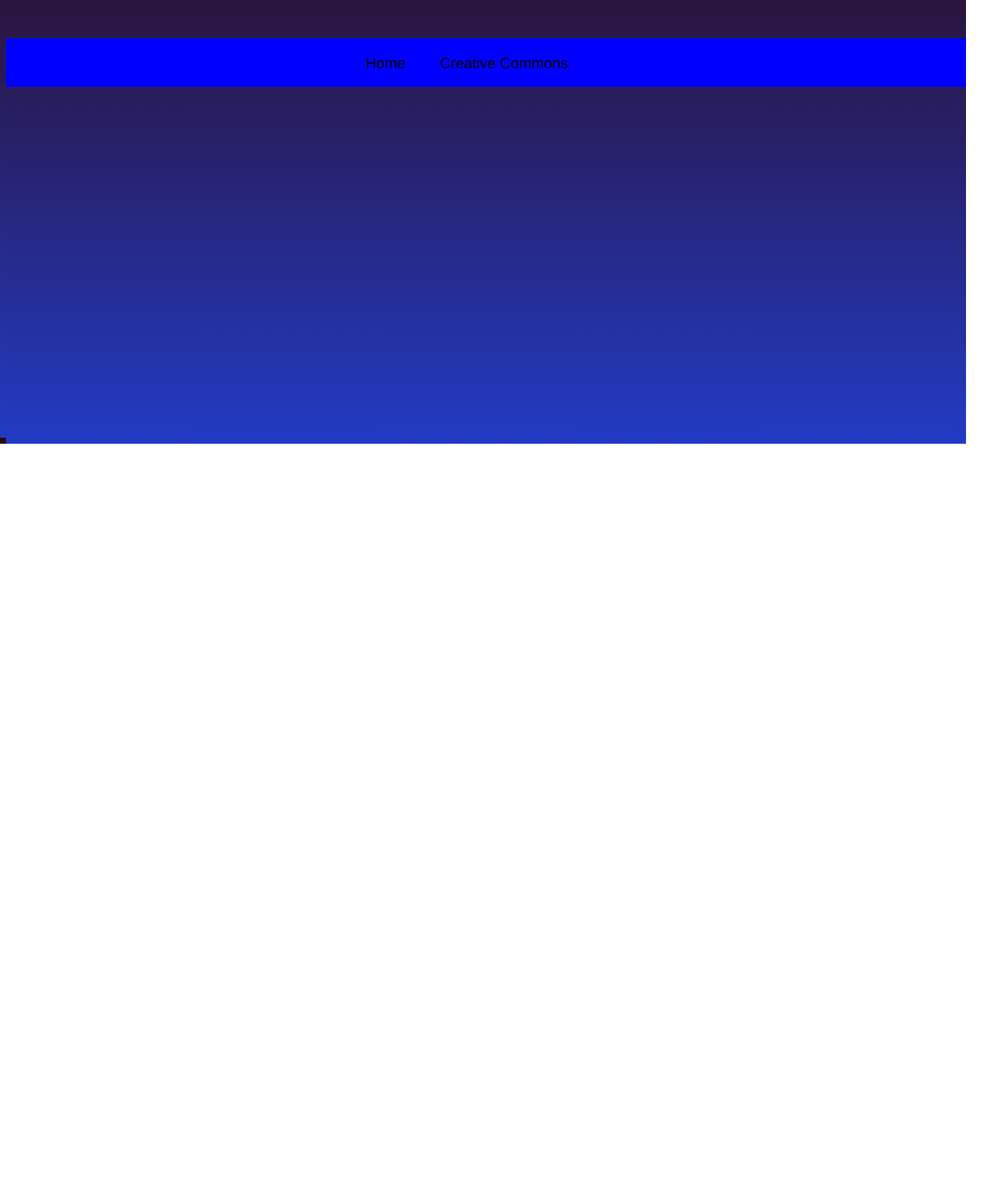
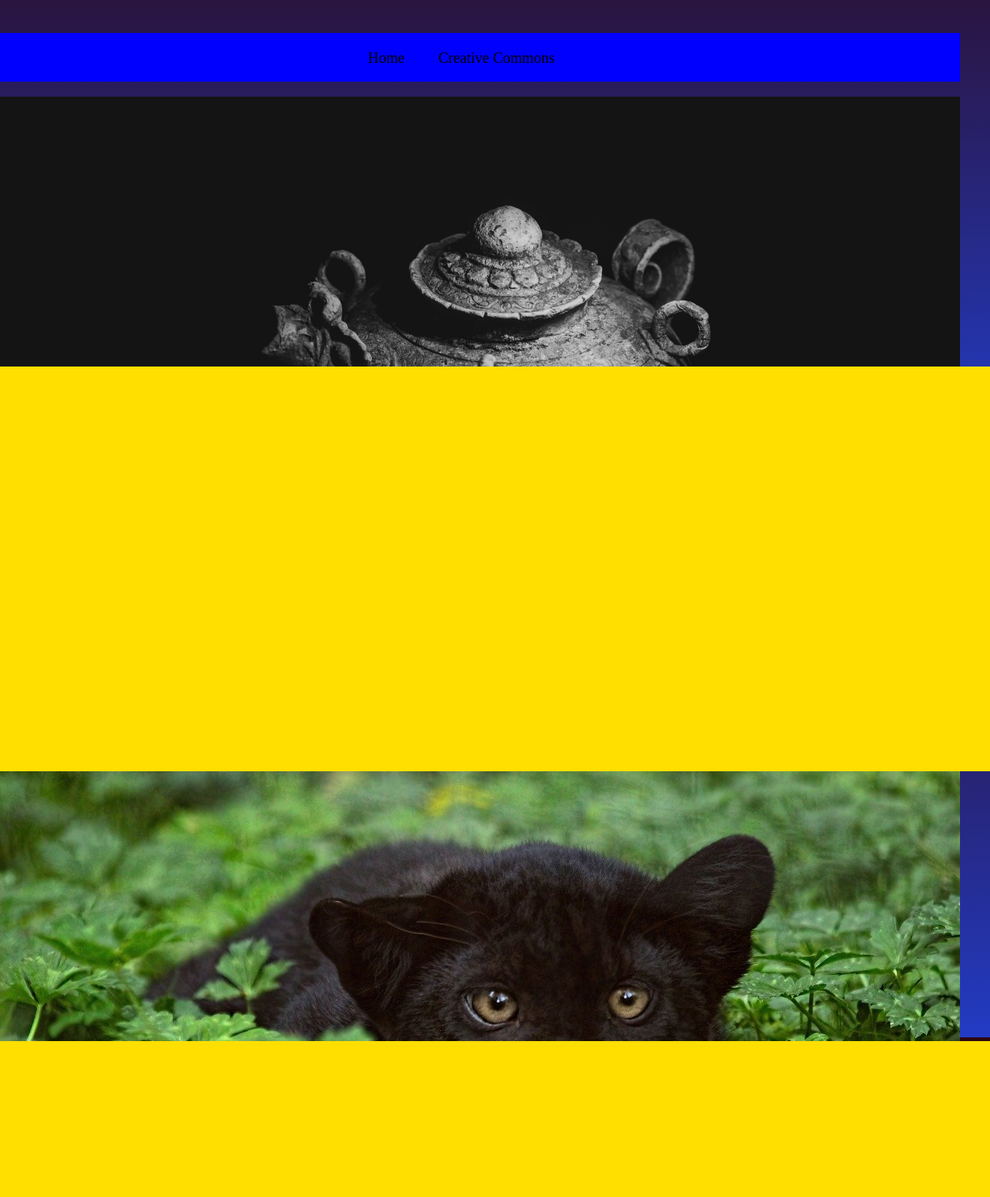
Before and after one commit to Mackuranui/website1, a plain HTML site: page index.html in a window 1280 px wide. Shown: the part 216-1813 px from the top of the page at 75% size, 1320 px wide, since content can reach past the window. Before the commit the page ends 808 px from the top, so only its background shows below. Drawn offline with Linux system fonts and the light colour scheme; a web font is replaced by a local one.

Commit message:
finished font

```diff
--- a/index.html
+++ b/index.html
@@ -4,21 +4,13 @@
     <meta charset="utf-8">
     <meta name="viewport" content="width=device-width">
     <link href="style.css" rel="stylesheet" type="text/css" />
+  <link href="https://fonts.googleapis.com/css2?family=Alice&display=swap" rel="stylesheet">
   </head>
   <body>
-    <nav></nav>
-    <div id="image1"></div>
-    <section></section>
-    <div id="image2"></div>
-    <section></section>
-    <div id="image3"></div>
-    <section></section>
-    <footer></footer>
-  </body>
-  <header>
+     <header>
    <h1>hi</h1>
   </header>
-  <center>
+    <center>
     <nav>
       <ul>
      <li><a href="index.html">Home</a></li>
@@ -28,6 +20,16 @@
       </ul>
     </nav>
   </center>
+    <div id="image1"></div>
+    <section></section>
+    <div id="image2"></div>
+    <section></section>
+    <div id="image3"></div>
+    <section></section>
+    <footer></footer>
+  </body>
+
+
 
 
 </html>
--- a/style.css
+++ b/style.css
@@ -1,10 +1,62 @@
 html, body {
+  margin: 0;
 
   height: 100%;
   width: 100%;
 background: rgb(34, 40, 195);
 background: linear-gradient(0deg, rgba(34,59,196,1) 0%, rgba(45,6,15,2) 100%);
 }
+
+/*background*/
+
+section {
+  width: 100%;
+  height: 500px;
+  background-color: 	#FFDF00;
+  margin: auto;
+  padding: 20px;
+}
+#image1 {
+  background-image: url(images/image1.jpg);
+  background-size: 100%;
+  max-width: 100%;
+  height: 300px;
+  background-attachment: fixed;
+  padding-top: 60px;
+  text-align: center;
+  font-family: cursive;
+  color: darkslategrey;
+  font-size: 2em;
+}
+
+#image2 {
+  background-image: url(images/image2.jpg);
+  background-size: 100%;
+  max-width: 100%;
+  height: 300px;
+  background-attachment: fixed;
+  padding-top: 60px;
+  text-align: center;
+  font-family: cursive;
+  color: darkslategrey;
+  font-size: 2em;
+}
+
+#image3 {
+  background-image: url(images/image3.jpg);
+  background-size: 100%;
+  max-width: 100%;
+  height: 300px;
+  background-attachment: fixed;
+  padding-top: 60px;
+  text-align: center;
+  font-family: cursive;
+  color: darkslategrey;
+  font-size: 2em;
+}
+
+
+/*header*/
 header {
      padding-top:20px;
      width: 100%;
@@ -13,13 +65,13 @@ header {
      font-size: 3em;
      background-color: #0084ff;
      color:#010024;
-     font-family: 'Helvetica Neue',Helvetica, sans-serif;
+     font-family: 'Alice', serif;
 }
 ul {
   background-color:blue;
   text-aline:center;
      font-size: 20px;
-     font-family: 'Helvetica Neue',Helvetica, sans-serif;
+     font-family: 'Alice', serif;
 }
 li{
   display: inline;
```
Also changed, not shown: images/image1.jpg (renamed from image1.jpg), images/image2.jpg (renamed from image2.jpg), images/image3.jpg (renamed from image3.jpg).
